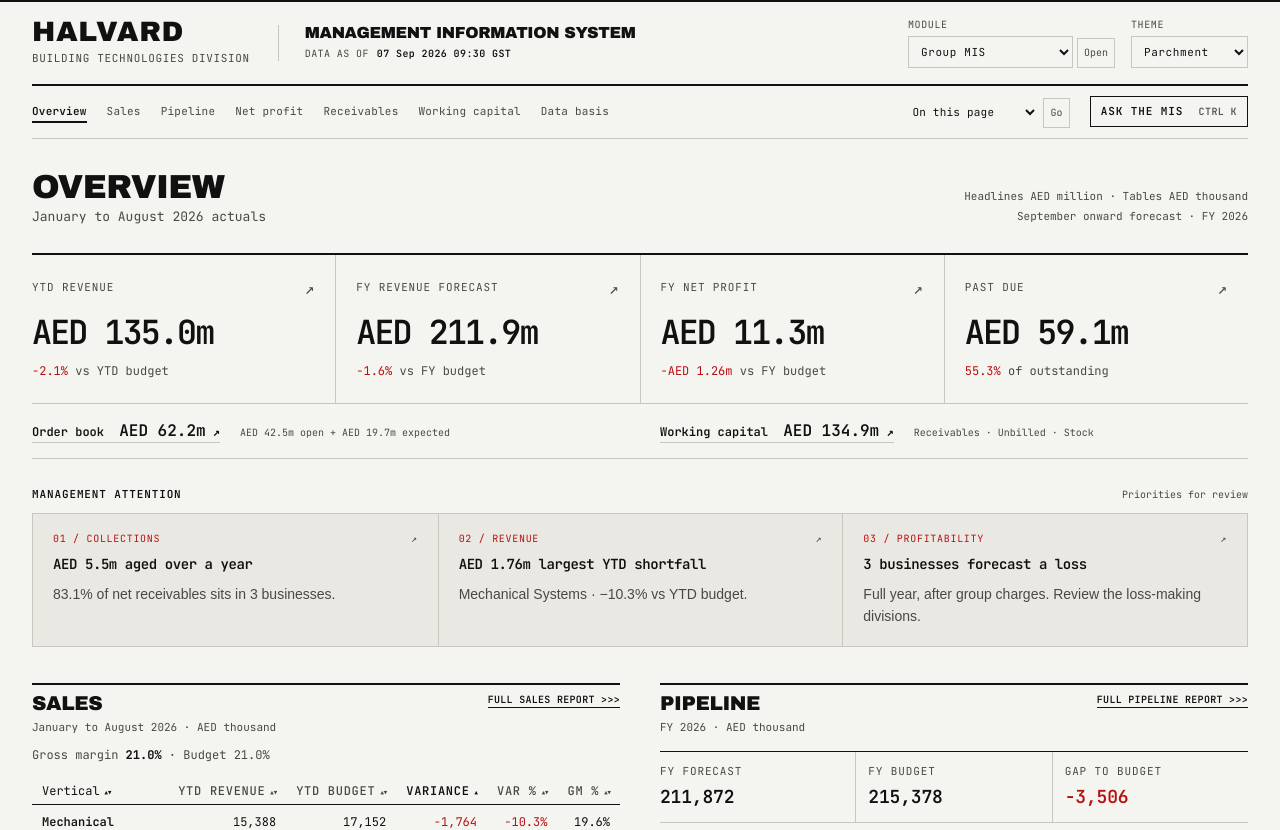
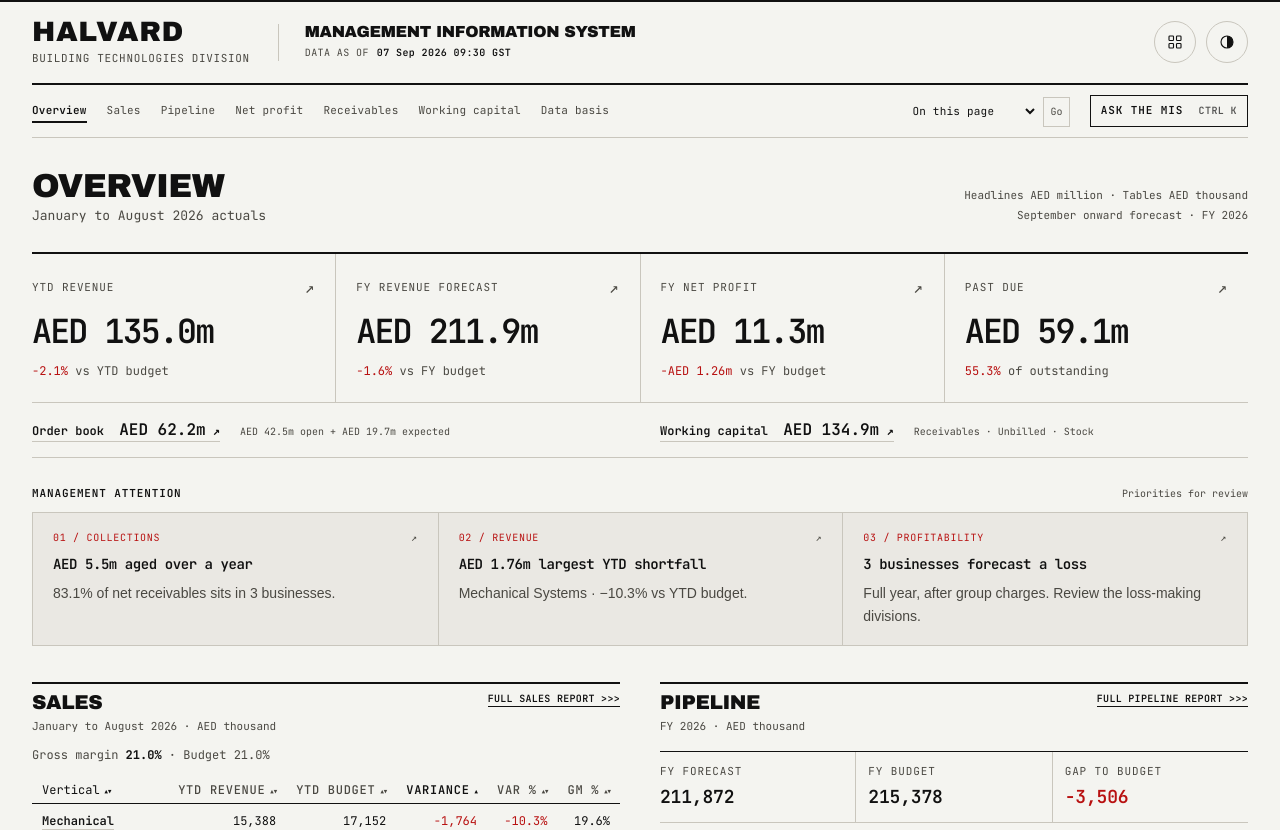
Before and after one commit to CmdShiftExecute/kinetics-mis-demo, a React (Vite) app: page / in a window 1280 px wide. Shown: the top 830 px of the page. Built offline with nearby package versions, Linux system fonts and the light colour scheme.

Commit message:
Refine suite and theme controls into circular menus

```diff
--- a/scripts/review-fixes.ts
+++ b/scripts/review-fixes.ts
@@ -32,21 +32,37 @@
     await page.evaluate(() => document.fonts.ready);
   };
   try {
-    for (const [value, port, keys] of [['warehouse', 927, 1], ['projects', 928, 2]] as const) {
+    for (const [value, port, keys] of [['Central Store', 927, 1], ['Project Intelligence', 928, 2]] as const) {
       await ready();
       const count = departures.length;
       const url = page.url();
-      const select = page.getByLabel('Module', { exact: true });
-      await select.focus();
+      const trigger = page.getByRole('button', { name: 'Module', exact: true });
+      await trigger.focus();
+      await page.keyboard.press('ArrowDown');
       for (let i = 0; i < keys; i++) await page.keyboard.press('ArrowDown');
       await page.waitForTimeout(150);
-      check(departures.length === count && page.url() === url && await select.inputValue() === value && await select.evaluate(el => el === document.activeElement), 'Module arrows browse without navigation or focus loss', value);
-      await page.keyboard.press('Tab');
-      check(await page.getByRole('button', { name: 'Open selected module' }).evaluate(el => el === document.activeElement), 'Module Open follows select in tab order', value);
+      check(departures.length === count && page.url() === url && await page.getByRole('menuitem', { name: value }).evaluate(el => el === document.activeElement), 'Module menu arrows browse without navigation', value);
       await page.keyboard.press('Enter');
       await page.waitForTimeout(200);
-      check(departures.length === count + 1 && departures.at(-1) === `https://node-ss.tail640a1e.ts.net:${port}/`, 'Explicit Open requests the chosen module only', departures.at(-1));
+      check(departures.length === count + 1 && departures.at(-1) === `https://node-ss.tail640a1e.ts.net:${port}/`, 'Explicit activation requests the chosen module only', departures.at(-1));
     }
+    await ready();
+    check((await page.locator('.mast-tools').innerText()).trim() === '', 'Closed circular controls display no module or theme names');
+    const circles = await page.locator('.mast-icon').evaluateAll(elements => elements.map(el => ({ radius: getComputedStyle(el).borderRadius, width: el.getBoundingClientRect().width, height: el.getBoundingClientRect().height })));
+    check(circles.length === 2 && circles.every(c => c.radius === '50%' && c.width === c.height), 'Both masthead triggers are genuinely circular', circles);
+    for (const label of ['Module', 'Theme']) {
+      const trigger = page.getByRole('button', { name: label, exact: true });
+      await trigger.click();
+      check(await trigger.getAttribute('aria-expanded') === 'true', 'Circular trigger opens its menu', label);
+      await page.keyboard.press('Escape');
+      check(await trigger.getAttribute('aria-expanded') === 'false' && await trigger.evaluate(el => el === document.activeElement), 'Escape closes menu and restores trigger focus', label);
+      await trigger.click();
+      await page.locator('h1').click();
+      check(await trigger.getAttribute('aria-expanded') === 'false', 'Outside click dismisses menu', label);
+    }
+    await page.getByRole('button', { name: 'Theme', exact: true }).click();
+    await page.keyboard.press('Tab');
+    check(await page.getByRole('button', { name: 'Theme', exact: true }).getAttribute('aria-expanded') === 'false', 'Tab exits the menu and closes it');
     await ready();
     const before = page.url();
     const section = page.getByLabel('Jump to section');
@@ -90,7 +106,7 @@
       await page.setViewportSize({ width, height: 844 });
       await ready();
       const fit = await page.evaluate(() => {
-        const selectors = ['.ask-launch', '.section-control', '.module-control', '.mast-tools'];
+        const selectors = ['.ask-launch', '.section-control', '.mast-icon[aria-label="Module"]', '.mast-tools'];
         return { overflow: document.documentElement.scrollWidth > innerWidth, controls: selectors.map(selector => {
           const el = document.querySelector(selector)!;
           const r = el.getBoundingClientRect();
@@ -100,6 +116,11 @@
       });
       check(!fit.overflow && fit.controls.every(c => c.visible), 'Ask and navigation controls visible without horizontal scrolling', { width, fit });
       if (width === 390) {
+        await page.getByRole('button', { name: 'Theme', exact: true }).click();
+        const menuBox = await page.getByRole('menu', { name: 'Theme options' }).boundingBox();
+        check(!!menuBox && menuBox.x >= 0 && menuBox.x + menuBox.width <= width, 'Phone dropdown fits within the viewport', menuBox);
+        await page.screenshot({ path: join(out, name + '-phone-menu.png') });
+        await page.keyboard.press('Escape');
         await page.screenshot({ path: join(out, name + '-phone.png') });
         await page.locator('.ask-launch').click();
         check(await page.getByTestId('ask-panel').isVisible(), 'Visible phone Ask button opens the panel');
@@ -109,7 +130,7 @@
     }
     check(errors.length === 0 && modelCalls === 0, 'No runtime errors or model requests', { errors, modelCalls });
   } catch (error) {
-    check(false, 'Browser checks completed', String(error));
+    check(false, 'Browser checks completed', { error: String(error), url: page.url(), body: await page.locator('body').innerText().catch(() => ''), errors });
   } finally {
     await browser.close();
   }
--- /dev/null
+++ b/src/components/IconMenu.tsx
@@ -0,0 +1,56 @@
+import { useEffect, useId, useLayoutEffect, useRef, useState, type ReactNode } from 'react';
+
+/** Compact masthead menu with explicit activation and a complete keyboard path. */
+export function IconMenu({ label, icon, children }: { label: string; icon: ReactNode; children: ReactNode }) {
+  const [open, setOpen] = useState(false);
+  const id = useId();
+  const root = useRef<HTMLDivElement>(null);
+  const trigger = useRef<HTMLButtonElement>(null);
+  const panel = useRef<HTMLDivElement>(null);
+  const enterFromEnd = useRef(false);
+  useLayoutEffect(() => {
+    if (!open) return;
+    const entries = Array.from(panel.current?.querySelectorAll<HTMLElement>('[role^="menuitem"]') ?? []);
+    (enterFromEnd.current ? entries.at(-1) : entries[0])?.focus();
+  }, [open]);
+  const close = () => { setOpen(false); trigger.current?.focus(); };
+  const items = () => Array.from(panel.current?.querySelectorAll<HTMLElement>('[role^="menuitem"]') ?? []);
+  useEffect(() => {
+    if (!open) return;
+    const outside = (event: PointerEvent) => {
+      if (!root.current?.contains(event.target as Node)) setOpen(false);
+    };
+    document.addEventListener('pointerdown', outside);
+    return () => document.removeEventListener('pointerdown', outside);
+  }, [open]);
+  return (
+    <div className="icon-menu" ref={root} onBlur={(event) => {
+      if (!event.currentTarget.contains(event.relatedTarget as Node | null)) setOpen(false);
+    }} onKeyDown={(event) => {
+      if (event.key === 'Escape' && open) { event.preventDefault(); event.stopPropagation(); close(); }
+    }}>
+      <button ref={trigger} type="button" className="mast-icon" aria-label={label} title={label} aria-haspopup="menu" aria-expanded={open} aria-controls={id}
+        onClick={() => { enterFromEnd.current = false; setOpen(!open); }} onKeyDown={(event) => {
+          if (event.key === 'ArrowDown' || event.key === 'ArrowUp') {
+            event.preventDefault();
+            enterFromEnd.current = event.key === 'ArrowUp';
+            if (open) (enterFromEnd.current ? items().at(-1) : items()[0])?.focus();
+            else setOpen(true);
+          }
+        }}>{icon}</button>
+      <div ref={panel} id={id} className="mast-menu-panel" role="menu" aria-label={label + ' options'} hidden={!open} onClick={(event) => {
+        if ((event.target as HTMLElement).closest('[role^="menuitem"]')) close();
+      }} onKeyDown={(event) => {
+        if (!['ArrowDown', 'ArrowUp', 'Home', 'End'].includes(event.key)) return;
+        event.preventDefault();
+        const entries = items();
+        const index = entries.indexOf(document.activeElement as HTMLElement);
+        const next = event.key === 'Home' ? 0 : event.key === 'End' ? entries.length - 1 : (index + (event.key === 'ArrowDown' ? 1 : -1) + entries.length) % entries.length;
+        entries[next]?.focus();
+      }}>
+        <p className="mast-menu-heading">{label === 'Module' ? 'Halvard intelligence' : 'Appearance'}</p>
+        {children}
+      </div>
+    </div>
+  );
+}
--- a/src/components/Masthead.tsx
+++ b/src/components/Masthead.tsx
@@ -4,12 +4,12 @@
 import { NAV } from '../lib/nav';
 import { AskLauncher } from './Ask';
 import { ThemeControl } from './ThemeControl';
+import { IconMenu } from './IconMenu';
 
 /** Persistent technical masthead: reporting context, modules, theme and report navigation. */
 export function Masthead({ meta }: { meta: Meta }) {
   const header = useRef<HTMLElement>(null);
   const [sections, setSections] = useState<{ id: string; label: string }[]>([]);
-  const [module, setModule] = useState('mis');
   const [section, setSection] = useState('');
   const navigate = useNavigate();
   useEffect(() => {
@@ -42,21 +42,11 @@
           </dl>
         </div>
         <div className="mast-tools">
-          <form className="module-control" onSubmit={(event) => {
-            event.preventDefault();
-            const port = module === 'warehouse' ? 927 : module === 'projects' ? 928 : null;
-            if (port) window.location.assign(`https://node-ss.tail640a1e.ts.net:${port}/`);
-          }}>
-            <label className="mast-control">
-              <span>Module</span>
-              <select aria-label="Module" value={module} onChange={(event) => setModule(event.target.value)}>
-                <option value="mis">Group MIS</option>
-                <option value="warehouse">Central Store</option>
-                <option value="projects">Project Intelligence</option>
-              </select>
-            </label>
-            <button className="nav-action" type="submit" aria-label="Open selected module" disabled={module === 'mis'}>Open</button>
-          </form>
+          <IconMenu label="Module" icon={<svg viewBox="0 0 24 24" aria-hidden="true"><rect x="4" y="4" width="6" height="6" rx="1" /><rect x="14" y="4" width="6" height="6" rx="1" /><rect x="4" y="14" width="6" height="6" rx="1" /><rect x="14" y="14" width="6" height="6" rx="1" /></svg>}>
+            <Link role="menuitem" tabIndex={-1} to="/" aria-current="true"><span>Group MIS</span><span className="menu-check" aria-hidden="true">✓</span></Link>
+            <a role="menuitem" tabIndex={-1} href="https://node-ss.tail640a1e.ts.net:927/">Central Store</a>
+            <a role="menuitem" tabIndex={-1} href="https://node-ss.tail640a1e.ts.net:928/">Project Intelligence</a>
+          </IconMenu>
           <ThemeControl />
         </div>
       </div>
--- a/src/components/ThemeControl.tsx
+++ b/src/components/ThemeControl.tsx
@@ -1,4 +1,5 @@
 import { useEffect, useState } from 'react';
+import { IconMenu } from './IconMenu';
 
 type Theme = 'parchment' | 'light' | 'dark';
 const STORAGE_KEY = 'halvard-mis-theme';
@@ -13,13 +14,14 @@
     try { localStorage.setItem(STORAGE_KEY, theme); } catch { /* Private browsing can deny storage. */ }
   }, [theme]);
   return (
-    <label className="mast-control">
-      <span>Theme</span>
-      <select aria-label="Theme" value={theme} onChange={(event) => setTheme(validTheme(event.target.value))}>
-        <option value="parchment">Parchment</option>
-        <option value="light">Light</option>
-        <option value="dark">Dark</option>
-      </select>
-    </label>
+    <IconMenu label="Theme" icon={<svg viewBox="0 0 24 24" aria-hidden="true"><circle cx="12" cy="12" r="8" /><path d="M12 4a8 8 0 0 1 0 16Z" fill="currentColor" stroke="none" /></svg>}>
+      {(['parchment', 'light', 'dark'] as const).map(value => (
+        <button key={value} type="button" role="menuitemradio" tabIndex={-1} aria-checked={theme === value} onClick={() => setTheme(value)}>
+          <span className={'theme-swatch theme-swatch-' + value} aria-hidden="true" />
+          <span>{value === 'parchment' ? 'Parchment' : value === 'light' ? 'Light' : 'Dark'}</span>
+          {theme === value && <span className="menu-check" aria-hidden="true">✓</span>}
+        </button>
+      ))}
+    </IconMenu>
   );
 }
--- a/src/styles/index.css
+++ b/src/styles/index.css
@@ -1863,22 +1863,32 @@
 .mast-identity .stamp { justify-content: flex-start; font-size: 10px; }
 .mast-identity .stamp > div { display: flex; gap: 8px; }
 .mast-identity .stamp dt, .mast-identity .stamp dd { margin: 0; }
-.mast-tools { display: flex; gap: 16px; }
-.mast-control { display: grid; gap: 3px; font-size: 10px; color: var(--ink-2); text-transform: uppercase; letter-spacing: .06em; }
-.mast-control select, .section-select {
-  font: 11px var(--font-mono);
-  color: var(--ink);
-  background: var(--paper);
-  border: 1px solid var(--rule);
-  padding: 7px 22px 7px 8px;
-  max-width: 165px;
-  cursor: pointer;
-}
-.mast-control select:hover, .section-select:hover { border-color: var(--ink); }
+.mast-tools { display: flex; align-items: center; gap: 10px; }
+.section-select { font: 11px var(--font-mono); color: var(--ink); background: var(--paper); border: 1px solid var(--rule); padding: 7px 22px 7px 8px; cursor: pointer; }
+.section-select:hover { border-color: var(--ink); }
+.icon-menu { position: relative; }
+/* The two masthead controls are the deliberate exception to the square-corner reset. */
+.mast-icon, .theme-swatch { border-radius: 50% !important; }
+.mast-icon { width: 42px; height: 42px; padding: 11px; border: 1px solid var(--rule); border-radius: 50%; display: grid; place-items: center; color: var(--ink); background: var(--paper); transition: background-color 150ms var(--ease), border-color 150ms var(--ease), transform 150ms var(--ease); }
+.mast-icon svg { width: 18px; height: 18px; fill: none; stroke: currentColor; stroke-width: 1.5; }
+.mast-icon:hover, .mast-icon[aria-expanded='true'] { border-color: var(--ink); background: var(--row-hover); }
+.mast-icon:active { transform: scale(.96); }
+.mast-menu-panel { position: absolute; z-index: 2; right: 0; top: calc(100% + 10px); width: 236px; padding: 6px; border: 1px solid var(--rule); background: var(--paper); box-shadow: 0 8px 24px color-mix(in srgb, var(--ink) 12%, transparent); animation: menu-enter 150ms var(--ease); }
+.mast-menu-panel[hidden] { display: none; }
+.mast-menu-heading { margin: 0; padding: 10px 10px 12px; border-bottom: 1px solid var(--rule); color: var(--ink-2); font: 9px var(--font-mono); text-transform: uppercase; letter-spacing: .09em; }
+.mast-menu-panel > a, .mast-menu-panel > button { width: 100%; min-height: 44px; display: flex; align-items: center; gap: 12px; padding: 10px; color: var(--ink); font: 12px var(--font-mono); text-align: left; text-decoration: none; transition: background-color 140ms var(--ease); }
+.mast-menu-panel > a:hover, .mast-menu-panel > button:hover, .mast-menu-panel > a:focus-visible, .mast-menu-panel > button:focus-visible { background: var(--row-hover); }
+.menu-check { margin-left: auto; font-size: 14px; }
+.theme-swatch { width: 16px; height: 16px; border: 1px solid var(--ink-2); border-radius: 50%; }
+.theme-swatch-parchment { background: #f4f4f0; }
+.theme-swatch-light { background: #ffffff; }
+.theme-swatch-dark { background: #171c21; }
+@keyframes menu-enter { from { opacity: 0; transform: translateY(-4px); } to { opacity: 1; transform: translateY(0); } }
+@media (prefers-reduced-motion: reduce) { .mast-menu-panel { animation: none; } .mast-icon:active { transform: none; } }
 .nav { gap: 20px; margin-top: 16px; padding: 10px 0; align-items: center; font-size: 11px; letter-spacing: .02em; }
 .nav-reports { display: flex; align-items: center; gap: inherit; flex-wrap: wrap; }
 .nav-actions { display: flex; align-items: center; gap: 20px; margin-left: auto; }
-.module-control, .section-control { display: flex; align-items: flex-end; gap: 4px; }
+.section-control { display: flex; align-items: flex-end; gap: 4px; }
 .section-select { max-width: 140px; border-color: transparent; }
 .nav-action { font: 10px var(--font-mono); border: 1px solid var(--rule); padding: 7px 6px; min-height: 30px; color: var(--ink); background: var(--paper); transition: border-color 140ms var(--ease), background-color 140ms var(--ease); }
 .nav-action:hover:not(:disabled) { border-color: var(--ink); background: var(--row-hover); }
@@ -1941,7 +1951,6 @@
   .mast-row { grid-template-columns: 1fr auto; gap: 12px; }
   .mast-identity { display: none; }
   .mast-tools { gap: 10px; }
-  .mast-control select { max-width: 125px; }
   .nav { gap: 10px; padding: 8px 0; }
   .nav-reports { width: 100%; flex-wrap: nowrap; overflow-x: auto; gap: 18px; padding: 4px 2px 8px; scrollbar-width: thin; }
   .nav-reports > * { flex-shrink: 0; white-space: nowrap; }
@@ -1960,11 +1969,10 @@
   .overview-grid .sec-head { flex-wrap: wrap; }
 }
 @media (max-width: 440px) {
-  .mast-brand .wordmark { font-size: 20px; }
+  .mast-brand .wordmark { font-size: 24px; }
   .mast-division { font-size: 9px; }
   .mast-tools { gap: 5px; }
   .mast-row { gap: 10px; }
-  .mast-control select { max-width: 80px; padding: 7px 2px; font-size: 10px; }
   .overview .strip.answers .big { font-size: 26px; }
   .overview .strip.answers dt { font-size: 10px; }
   .support-band strong { display: block; margin-left: 0; margin-top: 4px; }
```
Also changed, not shown: scripts/refinement.ts (+7 -5 lines), 1 other file (tests, documents, lock files or other folders).
